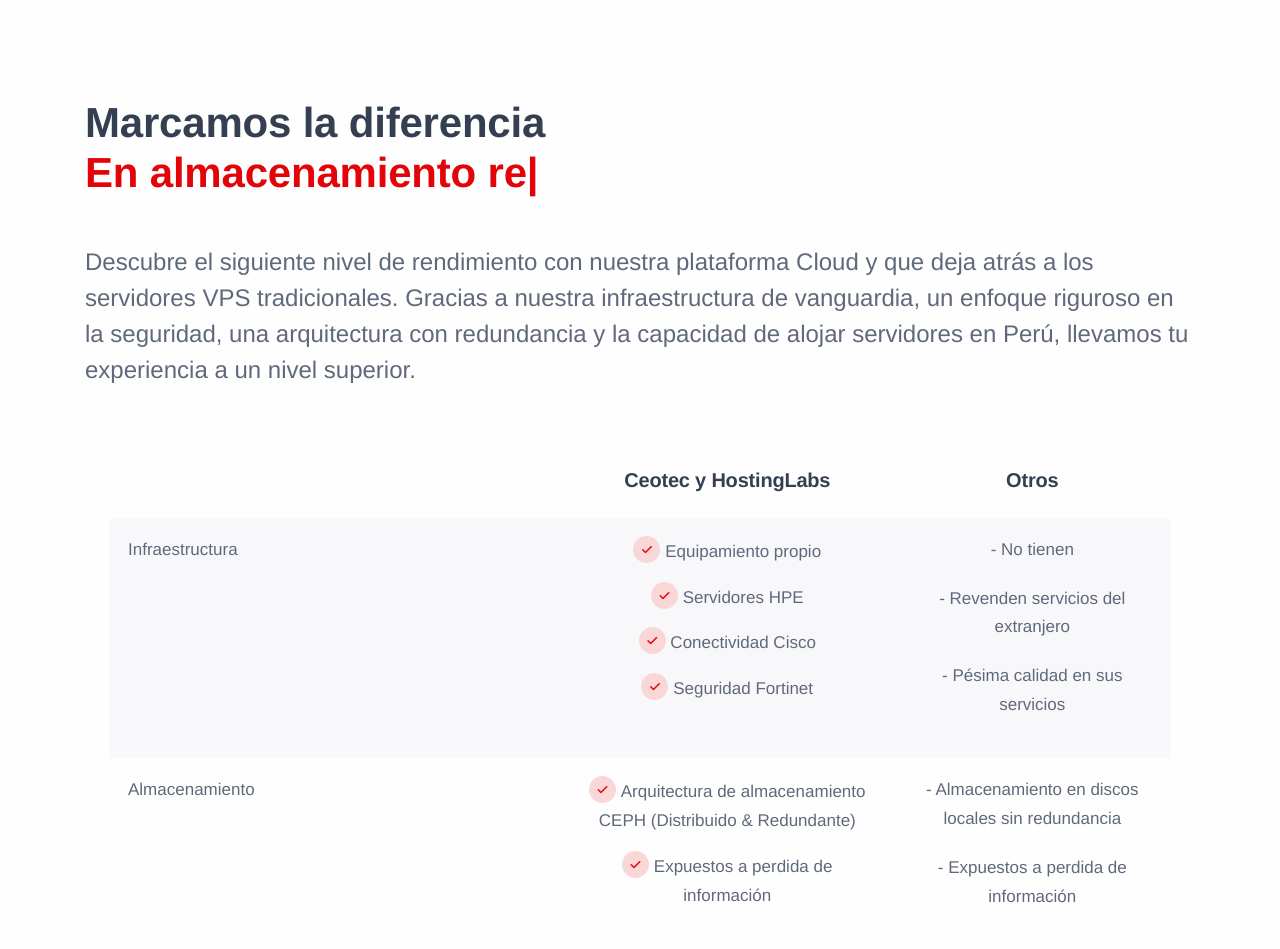
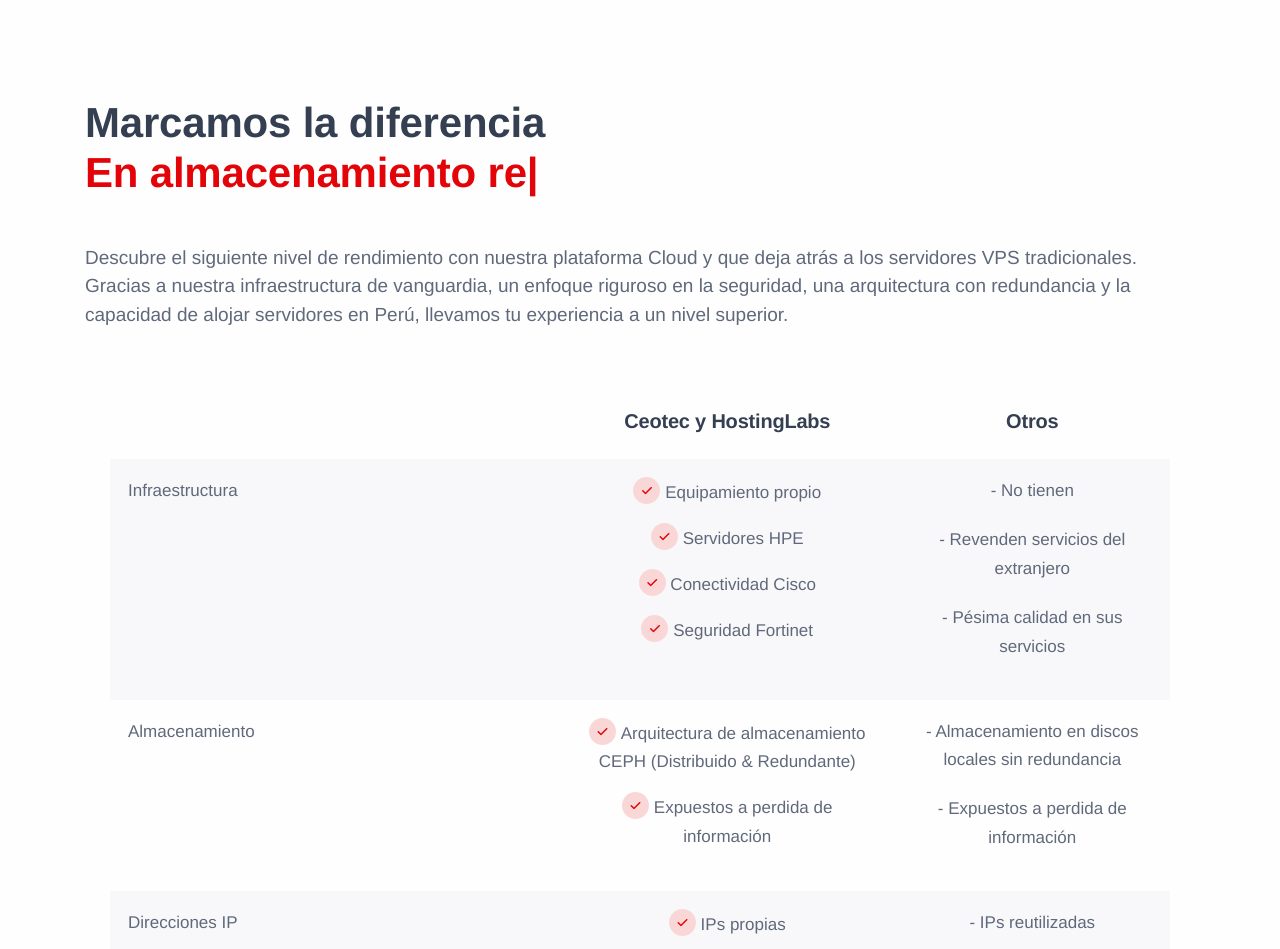
Before and after one commit to JosueOblitas/ceotec, a PHP site: page /servidores in a window 1280 px wide; the page is wider, and only the part inside the window is pictured. Shown: the part 1253-2202 px from the top of that part. Run offline with PHP 8.4, Linux system fonts and the light colour scheme; grey boxes are pictures that could not be loaded.

Commit message:
ajustes de servidores

```diff
--- a/views/servidores.php
+++ b/views/servidores.php
@@ -89,7 +89,7 @@
                     data-delay="100"
                     data-words="En infraestructura, En almacenamiento redundante, En espacio IP propio , En soporte especializado"></span><span
                     class="cursor text-primary" data-owner="typer"></span></h2>
-            <p class="lead fs-24 lh-sm mb-7 py-5">Descubre el siguiente nivel de rendimiento con nuestra plataforma
+            <p class="lead lh-sm mb-7 py-5">Descubre el siguiente nivel de rendimiento con nuestra plataforma
                 Cloud y que deja atrás a los servidores VPS tradicionales. Gracias a nuestra infraestructura de
                 vanguardia, un enfoque riguroso en la seguridad, una arquitectura con redundancia y la capacidad de
                 alojar servidores en Perú, llevamos tu experiencia a un nivel superior.</p>
```
